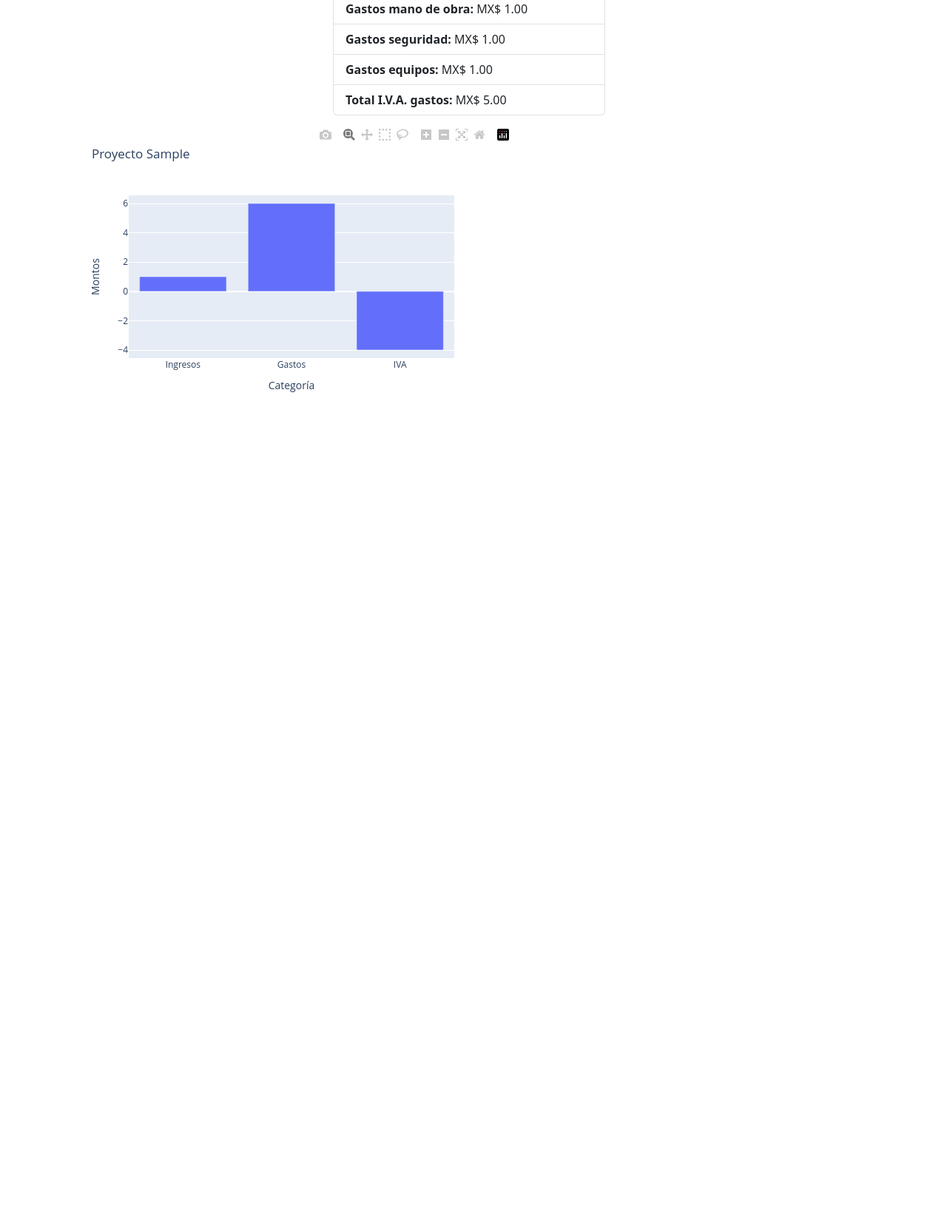
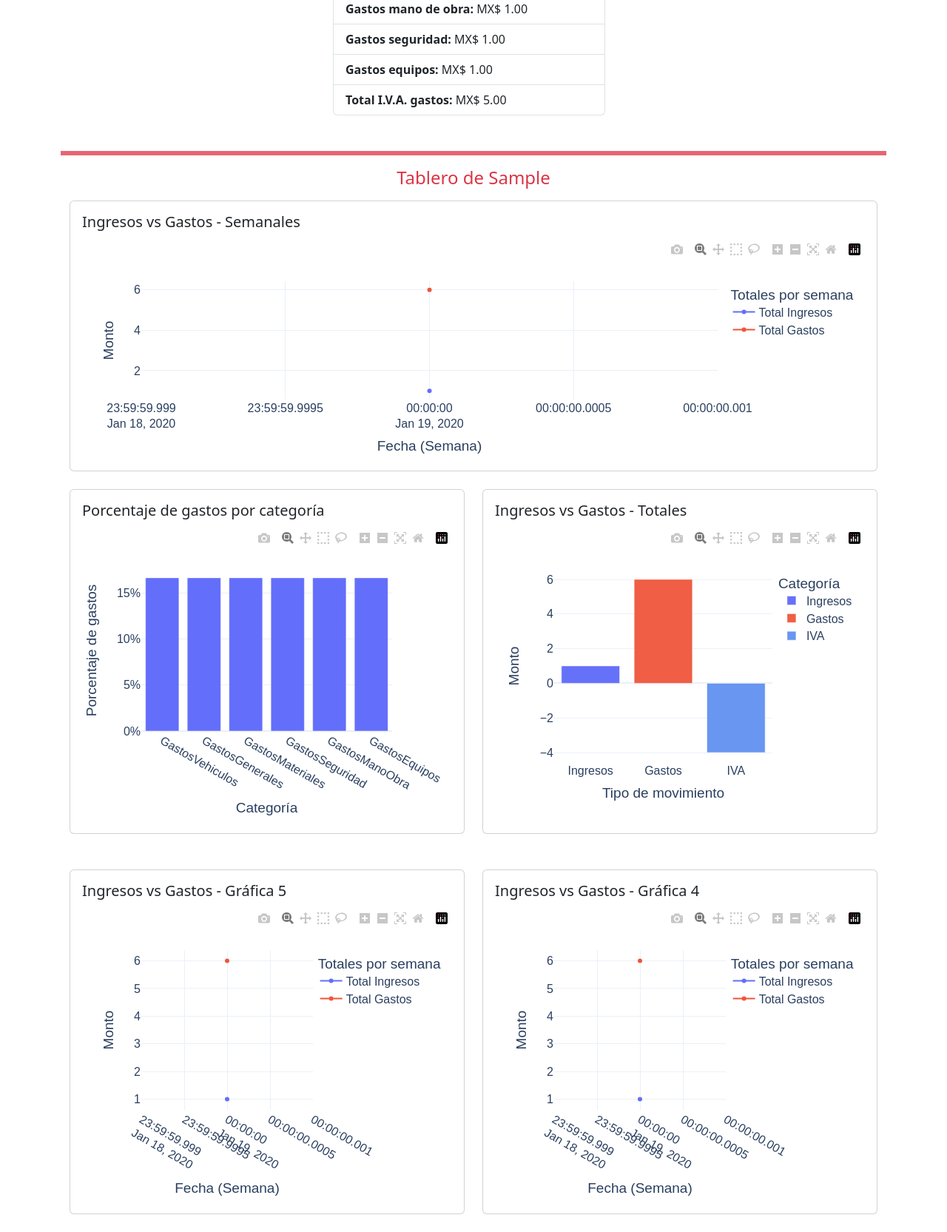
Before and after one commit to DavidCrzBlt/balancigastos, a Django app: a page that uses balancigastos/templates/base.html in a window 1280 px wide. Shown: the part 555-2220 px from the top of the page at 74% size. Before the commit the page ends 1085 px from the top, so only its background shows below. Run offline with Django 5.2, Linux system fonts and the light colour scheme; a user stored in the database is signed in; tables that the repository leaves empty hold one stand-in row (values such as "Sample post"); some libraries are stand-ins or nearby versions.

Commit message:
Implementación de gráficas

```diff
--- a/balancigastos/balancigastos/settings.py
+++ b/balancigastos/balancigastos/settings.py
@@ -14,8 +14,6 @@ from pathlib import Path
 import os
 
 from django.contrib.messages import constants as message_constants
-
-
 
 
 # Build paths inside the project like this: BASE_DIR / 'subdir'.
--- a/balancigastos/contabilidad/views.py
+++ b/balancigastos/contabilidad/views.py
@@ -10,6 +10,8 @@ from django.contrib.auth.decorators import login_required
 from django.contrib.auth.mixins import LoginRequiredMixin
 from decimal import Decimal
 from django.contrib import messages
+
+import pandas as pd
 
 # Create your views here.
 
@@ -207,6 +209,48 @@ class GastosSeguridadListView(LoginRequiredMixin,ListView):
 # Escribimos dos funciones que vamos a reutilizar después
 ### ------------------------------------------------------------------------- ###
 ### ------------------------------------------------------------------------- ###
+
+# Recalcular gastos e ingresos por fecha. Esto se usará para detalle de proyecto después.
+def recalcular_ingresos_gastos_por_fecha(proyecto_id):
+    # Obtener ingresos agrupados por fecha
+    ingresos = Ingresos.objects.filter(proyecto_id=proyecto_id).values('fecha').annotate(total_ingresos=Sum('monto'))
+    df_ingresos = pd.DataFrame(list(ingresos))
+    df_ingresos['fecha'] = pd.to_datetime(df_ingresos['fecha'])
+    df_ingresos.set_index('fecha', inplace=True)
+
+    # Inicializar DataFrame para almacenar los totales de gastos
+    df_gastos_totales = pd.DataFrame()
+
+    # Definir todas las tablas de gastos a considerar
+    tablas_gastos = [GastosVehiculos, GastosGenerales, GastosMateriales, GastosSeguridad, GastosManoObra, GastosEquipos]
+
+    # Iterar sobre cada tabla de gastos, obtener los datos y agregarlos
+    for tabla in tablas_gastos:
+        gastos = tabla.objects.filter(proyecto_id=proyecto_id).values('fecha').annotate(total_gastos=Sum('monto'))
+        df_gastos = pd.DataFrame(list(gastos))
+
+        if not df_gastos.empty:  # Solo si hay datos en la tabla
+            df_gastos['fecha'] = pd.to_datetime(df_gastos['fecha'])
+            df_gastos.set_index('fecha', inplace=True)
+
+            # Sumar los valores de esta tabla al DataFrame de totales
+            if df_gastos_totales.empty:
+                df_gastos_totales = df_gastos
+            else:
+                df_gastos_totales = df_gastos_totales.add(df_gastos, fill_value=0)
+
+    # Agrupar ingresos y gastos por semana
+    ingresos_semanales = df_ingresos.resample('W').sum()
+    gastos_semanales = df_gastos_totales.resample('W').sum()
+
+    # Unir los DataFrames de ingresos y gastos en uno solo
+    df_semanal = pd.merge(ingresos_semanales, gastos_semanales, left_index=True, right_index=True, how='outer').fillna(0)
+
+    # Renombrar columnas para que tengan sentido en la gráfica
+    df_semanal.columns = ['total_ingresos', 'total_gastos']
+
+    return df_semanal
+
 
 # Recalcular los totales de ingresos y gastos para el proyecto
 def recalcular_totales_proyecto(proyecto_id):
--- a/balancigastos/proyectos/templates/proyectos/proyectos_detalles.html
+++ b/balancigastos/proyectos/templates/proyectos/proyectos_detalles.html
@@ -50,8 +50,8 @@
     <li class="list-group-item"><strong>Ingresos Totales IVA:</strong> {{ total_iva_ingresos|pesos }}</li>
 
 
-      <a href="{% url 'proyectos:export_project_details_to_excel' object.slug %}" class="btn btn-danger m-5">Descargar
-        proyecto en Excel</a>
+    <a href="{% url 'proyectos:export_project_details_to_excel' object.slug %}" class="btn btn-danger m-5">Descargar
+      proyecto en Excel</a>
 
   </ul>
 
@@ -81,16 +81,129 @@
 </div>
 
 
+<hr class="border border-danger border-3 opacity-75 mt-5">
+
+<h4 class="h4 text-center mt-3 mb-3 text-danger">Tablero de {{ object.proyecto }}</h4>
 
 <div class="container mt-2">
+  <div class="row">
+    <div class="col-md-12">
+      <div class="card mb-4">
+        <div class="card-body">
+          <h5 class="card-title">Ingresos vs Gastos - Semanales</h5>
+          <div id="grafica1" style="width:100%;height:300px;"></div>
+        </div>
+      </div>
+    </div>
+  </div>
+  <div class="row">
+    <div class="col-md-6">
+      <div class="card mb-4">
+        <div class="card-body">
+          <h5 class="card-title">Porcentaje de gastos por categoría</h5>
+          <div id="grafica3" style="width:100%;height:400px;"></div>
+        </div>
+      </div>
+    </div>
+    <div class="col-md-6">
+      <div class="card mb-4">
+        <div class="card-body">
+          <h5 class="card-title">Ingresos vs Gastos - Totales</h5>
+          <div id="grafica2" style="width:100%;height:400px;"></div>
+        </div>
+      </div>
+    </div>
+  </div>
+
+  <div class="row mt-4">
+    <div class="col-md-6">
+      <div class="card mb-4">
+        <div class="card-body">
+          <h5 class="card-title">Ingresos vs Gastos - Gráfica 5</h5>
+          <div id="grafica5" style="width:100%;height:400px;"></div>
+        </div>
+      </div>
+    </div>
+    <div class="col-md-6">
+      <div class="card mb-4">
+        <div class="card-body">
+          <h5 class="card-title">Ingresos vs Gastos - Gráfica 4</h5>
+          <div id="grafica4" style="width:100%;height:400px;"></div>
+        </div>
+      </div>
+    </div>
+  </div>
+</div>
+
+<script type="text/javascript">
+  var graph = JSON.parse('{{ graph_json|escapejs }}');
+  var graph2 = JSON.parse('{{ graph_json2|escapejs }}');
+  var graph3 = JSON.parse('{{ graph_json3|escapejs }}');
+  Plotly.newPlot('grafica1', graph.data, graph.layout);
+  Plotly.newPlot('grafica2', graph2.data, graph2.layout);
+  Plotly.newPlot('grafica3', graph3.data, graph3.layout);
+  Plotly.newPlot('grafica4', graph.data, graph.layout);
+  Plotly.newPlot('grafica5', graph.data, graph.layout);
+</script>
+
+
+<!-- <div class="container mt-2">
 
   <div id="grafica" style="width:600px;height:400px;"></div>
-  <script src="https://cdn.plot.ly/plotly-latest.min.js"></script>
+
+
   <script type="text/javascript">
     var graph = JSON.parse('{{ graph_json|escapejs }}');
     Plotly.newPlot('grafica', graph.data, graph.layout);
   </script>
-</div>
+</div> -->
+
+<!-- <div class="container mt-2">
+  <div class="row">
+    <div class="col-md-6">
+      <div id="grafica1" style="width:100%;height:400px;"></div>
+      <script type="text/javascript">
+        var graph1 = JSON.parse('{{ graph_json|escapejs }}');
+        Plotly.newPlot('grafica1', graph1.data, graph1.layout);
+      </script>
+    </div>
+    <div class="col-md-6">
+      <div id="grafica2" style="width:100%;height:400px;"></div>
+      <script type="text/javascript">
+        var graph2 = JSON.parse('{{ graph_json|escapejs }}');
+        Plotly.newPlot('grafica2', graph2.data, graph2.layout);
+      </script>
+    </div>
+  </div>
+
+  <div class="row mt-4">
+    <div class="col-md-6">
+      <div id="grafica3" style="width:100%;height:400px;"></div>
+      <script type="text/javascript">
+        var graph3 = JSON.parse('{{ graph_json|escapejs }}');
+        Plotly.newPlot('grafica3', graph3.data, graph3.layout);
+      </script>
+    </div>
+    <div class="col-md-6">
+      <div id="grafica4" style="width:100%;height:400px;"></div>
+      <script type="text/javascript">
+        var graph4 = JSON.parse('{{ graph_json|escapejs }}');
+        Plotly.newPlot('grafica4', graph4.data, graph4.layout);
+      </script>
+    </div>
+  </div>
+
+  <div class="row mt-4">
+    <div class="col-md-6 offset-md-3">
+      <div id="grafica5" style="width:100%;height:400px;"></div>
+      <script type="text/javascript">
+        var graph5 = JSON.parse('{{ graph_json|escapejs }}');
+        Plotly.newPlot('grafica5', graph5.data, graph5.layout);
+      </script>
+    </div>
+  </div>
+</div> -->
+
 {% endif %}
 
 {% endblock %}
--- a/balancigastos/proyectos/urls.py
+++ b/balancigastos/proyectos/urls.py
@@ -13,6 +13,5 @@ urlpatterns = [
     path('proyectos/<slug:slug>/toggle-estatus/', views.toggle_estatus_proyecto, name='toggle_estatus_proyecto'),
     path('exportar-proyectos/', export_proyectos_to_excel, name='export_proyectos_to_excel'),
     path('exportar-detalles-proyecto/<slug:proyecto_slug>/', export_project_details_to_excel, name='export_project_details_to_excel'),
-    path('graficas',views.graficas_view,name='graficas')
 
 ]
--- a/balancigastos/proyectos/views.py
+++ b/balancigastos/proyectos/views.py
@@ -11,12 +11,11 @@ from django.contrib.auth.decorators import login_required
 from django.contrib.auth.mixins import LoginRequiredMixin
 from decimal import Decimal
 
+from .graficas import grafica_ingresos_vs_gastos_semanales, grafica_ingresos_vs_gastos, grafica_gastos_categoria
+
 import io
 from django.http import HttpResponse
 from openpyxl import Workbook
-
-import plotly.express as px
-import pandas as pd
 
 # Create your views here.
 
@@ -81,25 +80,16 @@ class ProyectosDetailView(LoginRequiredMixin,DetailView):
         context = super().get_context_data(**kwargs)
         proyecto = self.get_object()
 
+        # ----------------------------------------------------------------------#
         # Llamar a la función recalcular_totales_proyecto que está en views.py de contabilidad
         totales = recalcular_totales_proyecto(proyecto.id)
-
         # Añadir los valores recalculados al contexto
         context.update(totales)
+        # ----------------------------------------------------------------------#
 
-        # Generar datos de la gráfica
-        data = {
-            'Categoría': ['Ingresos', 'Gastos', 'IVA'],
-            'Montos': [totales['total_ingresos'], totales['total_gastos'], totales['iva_neto']]
-        }
-        df = pd.DataFrame(data)
-
-        # Crear gráfica con Plotly
-        fig = px.bar(df, x='Categoría', y='Montos', title=f'Proyecto {proyecto.proyecto}')
-
-        # Convertir la gráfica a JSON para pasarla al template
-        graph_json = fig.to_json()
-        context['graph_json'] = graph_json
+        context['graph_json'] = grafica_ingresos_vs_gastos_semanales(proyecto.id)
+        context['graph_json2'] = grafica_ingresos_vs_gastos(proyecto.id)
+        context['graph_json3'] = grafica_gastos_categoria(proyecto.id)
 
         return context
 
@@ -294,20 +284,6 @@ def export_project_details_to_excel(request, proyecto_slug):
     return response
 
 
-
-def graficas_view(request):
-    # Datos de ejemplo o consulta de la base de datos
-    data = {
-        'categoría': ['Ingresos', 'Gastos', 'IVA'],
-        'montos': [1000, 700, 300],
-    }
-
-    df = pd.DataFrame(data)
-
-    # Crear la gráfica con Plotly
-    fig = px.bar(df, x='categoría', y='montos', title='Resumen del Proyecto')
-
-    # Convertir la gráfica a JSON para enviarla al template
-    graph_json = fig.to_json()
-
-    return render(request, 'proyectos/grafica_template.html', {'graph_json': graph_json})
+# ---------------------------------------------------------------------------------- #
+# ---------------------------------------------------------------------------------- #
+# ---------------------------------------------------------------------------------- #
--- a/balancigastos/templates/base.html
+++ b/balancigastos/templates/base.html
@@ -9,7 +9,7 @@
     <link href="https://cdn.jsdelivr.net/npm/bootstrap@5.3.3/dist/css/bootstrap.min.css" rel="stylesheet"
         integrity="sha384-QWTKZyjpPEjISv5WaRU9OFeRpok6YctnYmDr5pNlyT2bRjXh0JMhjY6hW+ALEwIH" crossorigin="anonymous">
     <link rel="stylesheet" href="{% static 'css/styles.css' %}">
-
+    <script src="https://cdn.plot.ly/plotly-latest.min.js"></script>
 </head>
 
 <body>
```
Also changed, not shown: balancigastos/proyectos/graficas.py (added, +113 -0 lines).
